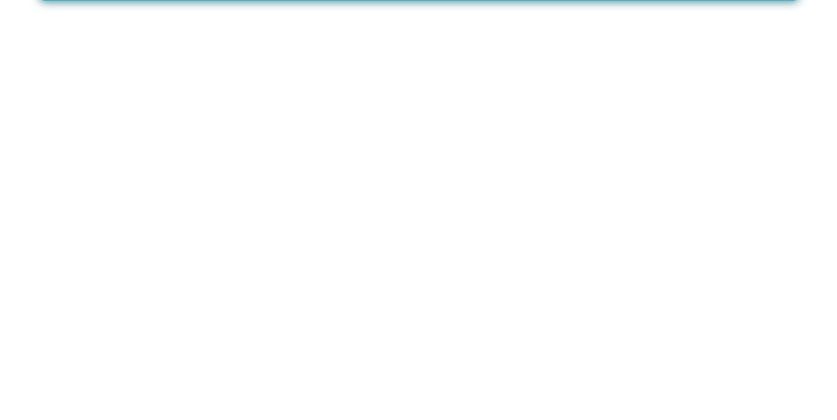
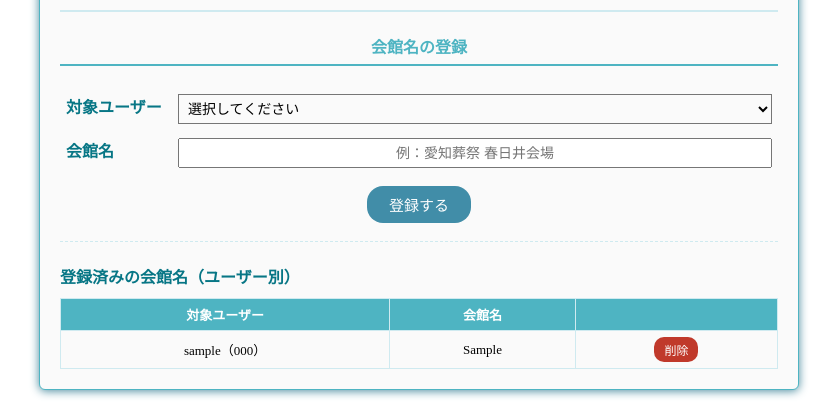
Before and after one commit to PSS-Grp/pss-attend, a Flask app: page /arrangement_manage in a window 1280 px wide. Shown: the part 621-1041 px from the top of the page, without its empty margins (221-1058 px from the left). Before the commit the page ends 630 px from the top, so only its background shows below. Run offline with Flask 3, Linux system fonts and the light colour scheme; a user stored in the database is signed in; tables that the repository leaves empty hold one stand-in row (values such as "Sample post"); parts of the project's set-up code (start-up, migrations or seed data) failed here and were passed over.

Commit message:
手配者画面から、ユーザーごとの会館名(Place)を登録できるようにする
従来は管理画面(/admin/place/)からしか登録できなかった、出退勤画面の
「会館名」選択肢を、手配者アカウントの手配書登録画面(/arrangement_manage)
からも登録・削除できるようにした。全員共通(user_id未設定)の会館名は
従来通り管理画面でのみ扱う。

Co-Authored-By: Claude Sonnet 5 <noreply@anthropic.com>
Claude-Session: https://claude.ai/code/session_013gPMEBynRrc6kLfmEgFAdj

```diff
--- a/attendance_fixed/arrangement.py
+++ b/attendance_fixed/arrangement.py
@@ -33,7 +33,7 @@ from flask import (
 )
 from flask_login import login_required, current_user
 
-from models import User, Arrangement
+from models import User, Arrangement, Place
 from sqlalchemy.exc import IntegrityError
 
 
@@ -89,8 +89,32 @@ def arranger_required(view_func):
 def arrangement_manage():
 
     error_message = None
+    # [追加] 会館名(Place)登録フォーム用のエラーメッセージ。手配書登録フォーム
+    # とは別のフォームなので、エラーメッセージも分けて持つ。
+    place_error_message = None
 
-    if request.method == 'POST':
+    if request.method == 'POST' and request.form.get('form_type') == 'place':
+        # [追加] 「会館名の登録」フォーム（手配者が特定の従業員向けの会館名を
+        # 追加する）。従来は管理画面(/admin/place/)からしか登録できなかった
+        # 会館名(models.Place)を、手配者アカウントからも登録できるようにする。
+        place_target_user_id = request.form.get('place_target_user_id')
+        place_name = (request.form.get('place_name') or '').strip()
+
+        place_target_user = (
+            User.query.get(int(place_target_user_id))
+            if place_target_user_id and place_target_user_id.isdigit() else None
+        )
+
+        if not place_target_user:
+            place_error_message = "会館名を登録する対象ユーザーを選択してください。"
+        elif not place_name:
+            place_error_message = "会館名を入力してください。"
+        else:
+            db.session.add(Place(user_id=place_target_user.id, place=place_name))
+            db.session.commit()
+            return redirect(url_for('arrangement_manage'))
+
+    elif request.method == 'POST':
         target_user_id = request.form.get('target_user_id')
         shift = request.form.get('shift')
         date_str = request.form.get('date')
@@ -162,13 +186,25 @@ def arrangement_manage():
         .order_by(Arrangement.date.desc(), Arrangement.id.desc())
         .all()
     )
+    # [追加] ユーザーごとに登録された会館名(Place)の一覧。全員共通
+    # (user_id が未設定)の行は、このページからは追加・削除できない
+    # （引き続き管理画面(/admin/place/)でのみ扱う）ため、一覧にも含めない。
+    places = (
+        Place.query
+        .filter(Place.user_id.isnot(None))
+        .join(User, Place.user_id == User.id)
+        .order_by(User.number, Place.id)
+        .all()
+    )
 
     return render_template(
         'arrangement_manage.html',
         title="手配書登録",
         employees=employees,
         arrangements=arrangements,
+        places=places,
         error_message=error_message,
+        place_error_message=place_error_message,
         today_str=get_today(),
     )
 
@@ -182,6 +218,24 @@ def arrangement_manage():
 def arrangement_delete(arrangement_id):
     record = Arrangement.query.get(arrangement_id)
     if record:
+        db.session.delete(record)
+        db.session.commit()
+    return redirect(url_for('arrangement_manage'))
+
+
+#------------------------------------------------
+# [追加] 手配者が登録した会館名(Place)の削除。
+# 全員共通(user_id が未設定)の会館名は、このページの一覧にそもそも
+# 表示していない（登録時と同じく、手配者が扱えるのは特定ユーザー向けの
+# 会館名だけ）ため、削除でも念のため user_id が設定されている行のみを
+# 対象にする。
+#------------------------------------------------
+@app.route('/arrangement_place_delete/<int:place_id>', methods=["POST"])
+@login_required
+@arranger_required
+def arrangement_place_delete(place_id):
+    record = Place.query.get(place_id)
+    if record and record.user_id is not None:
         db.session.delete(record)
         db.session.commit()
     return redirect(url_for('arrangement_manage'))
--- a/attendance_fixed/templates/arrangement_manage.html
+++ b/attendance_fixed/templates/arrangement_manage.html
@@ -150,6 +150,76 @@
         text-align: center;
         margin: 20px 0;
       }
+      /* [追加] 「会館名の登録」フォーム・一覧用のスタイル。手配書登録
+           フォームとは見た目で区別できるよう、上に区切り線を入れる。 */
+      .place-section {
+        margin-top: 30px;
+        padding-top: 22px;
+        border-top: 2px solid #cfeaf0;
+      }
+      .place-form {
+        margin-bottom: 22px;
+        padding-bottom: 18px;
+        border-bottom: 1px dashed #cfeaf0;
+      }
+      .place-form table {
+        width: 100%;
+      }
+      .place-form td {
+        padding: 6px 4px;
+        vertical-align: top;
+      }
+      .place-form td.label {
+        width: 110px;
+        color: #077685;
+        font-weight: bold;
+        text-align: left;
+        white-space: nowrap;
+      }
+      .place-form select,
+      .place-form input[type="text"] {
+        width: 100%;
+        box-sizing: border-box;
+        padding: 5px;
+        font-size: 14px;
+      }
+      .place-form .submit-row {
+        text-align: right;
+        margin-top: 10px;
+      }
+      .place-form button {
+        font-family: Arial;
+        color: #ffffff;
+        font-size: 15px;
+        padding: 8px 22px;
+        border: none;
+        border-radius: 16px;
+        background: #418da8;
+        cursor: pointer;
+      }
+      .place-form button:hover {
+        background: #37a4bf;
+      }
+      .place-table {
+        width: 100%;
+        min-width: 320px;
+        border-collapse: collapse;
+        font-size: 13px;
+      }
+      .place-table th,
+      .place-table td {
+        border: 1px solid #cfeaf0;
+        padding: 6px 8px;
+        text-align: center;
+        vertical-align: middle;
+      }
+      .place-table thead th {
+        background: #4eb4c2;
+        color: #ffffff;
+      }
+      .place-table tbody tr:nth-child(even) {
+        background: #f3fbfc;
+      }
     </style>
   </head>
 
@@ -254,6 +324,74 @@
           <p class="no-arrangements">登録済みの手配書はまだありません。</p>
           {% endif %}
         </div>
+
+        <!-- [追加] 会館名の登録。従来は管理画面(/admin/place/)からしか
+             登録できなかった、出退勤画面の「会館名」選択肢(models.Place)を、
+             手配者アカウントからも登録できるようにした。 -->
+        <div class="place-section">
+          <p class="frame-title" style="font-size:16px;">会館名の登録</p>
+
+          {% if place_error_message %}
+          <p class="error-message">{{ place_error_message }}</p>
+          {% endif %}
+
+          <form class="place-form" method="POST" action="{{ url_for('arrangement_manage') }}">
+            <input type="hidden" name="form_type" value="place">
+            <table>
+              <tr>
+                <td class="label">対象ユーザー</td>
+                <td>
+                  <select name="place_target_user_id" required>
+                    <option value="" disabled selected>選択してください</option>
+                    {% for e in employees %}
+                    <option value="{{ e.id }}">{{ e.username }}（{{ e.number }}）</option>
+                    {% endfor %}
+                  </select>
+                </td>
+              </tr>
+              <tr>
+                <td class="label">会館名</td>
+                <td><input type="text" name="place_name" maxlength="100" placeholder="例：愛知葬祭 春日井会場" required></td>
+              </tr>
+            </table>
+            <p class="submit-row">
+              <button type="submit">登録する</button>
+            </p>
+          </form>
+
+          <div class="arrangement-list">
+            <h2>登録済みの会館名（ユーザー別）</h2>
+
+            {% if places %}
+            <div class="table-scroll">
+            <table class="place-table">
+              <thead>
+                <tr>
+                  <th>対象ユーザー</th>
+                  <th>会館名</th>
+                  <th></th>
+                </tr>
+              </thead>
+              <tbody>
+                {% for p in places %}
+                <tr>
+                  <td>{{ p.user.username if p.user else "" }}（{{ p.user.number if p.user else "" }}）</td>
+                  <td>{{ p.place }}</td>
+                  <td>
+                    <form method="POST" action="{{ url_for('arrangement_place_delete', place_id=p.id) }}" onsubmit="return confirm('この会館名を削除しますか？');">
+                      <button type="submit" class="delete-button">削除</button>
+                    </form>
+                  </td>
+                </tr>
+                {% endfor %}
+              </tbody>
+            </table>
+            </div>
+            {% else %}
+            <p class="no-arrangements">ユーザー別に登録された会館名はまだありません。</p>
+            {% endif %}
+          </div>
+        </div>
       </div>
 
     </body>
```
Also changed, not shown: smoke_test.py (+99 -1 lines).
